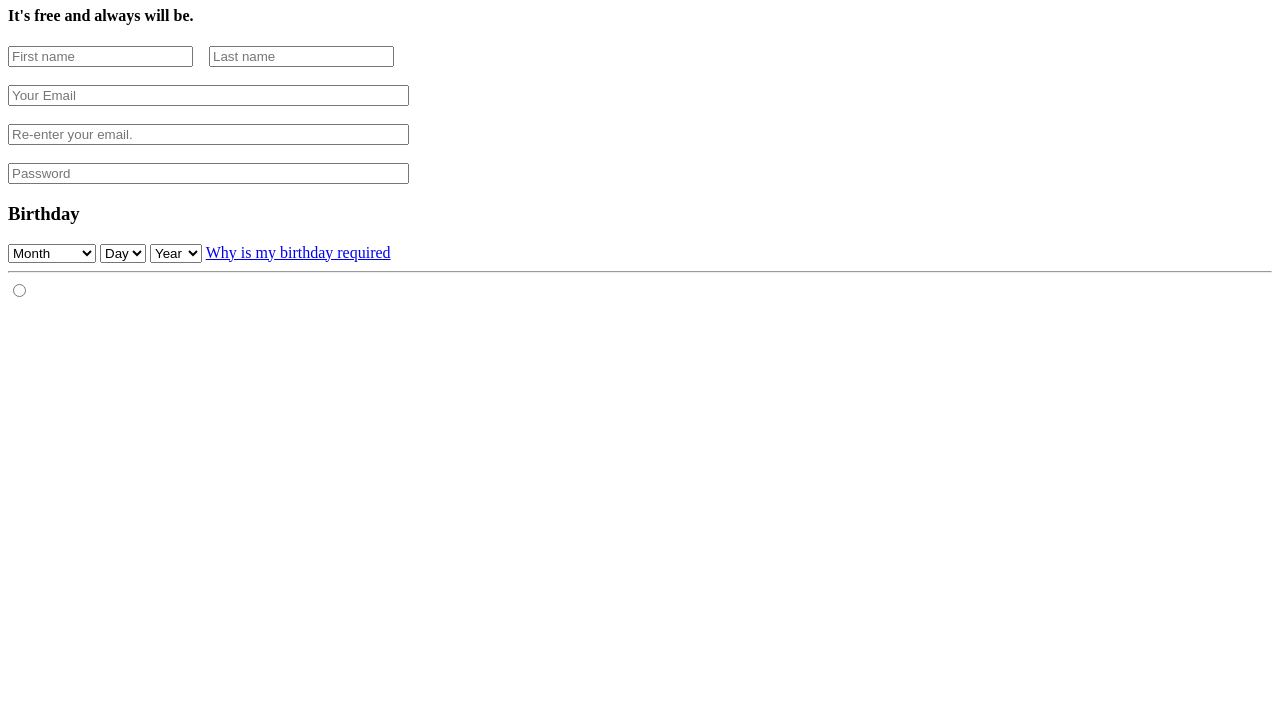
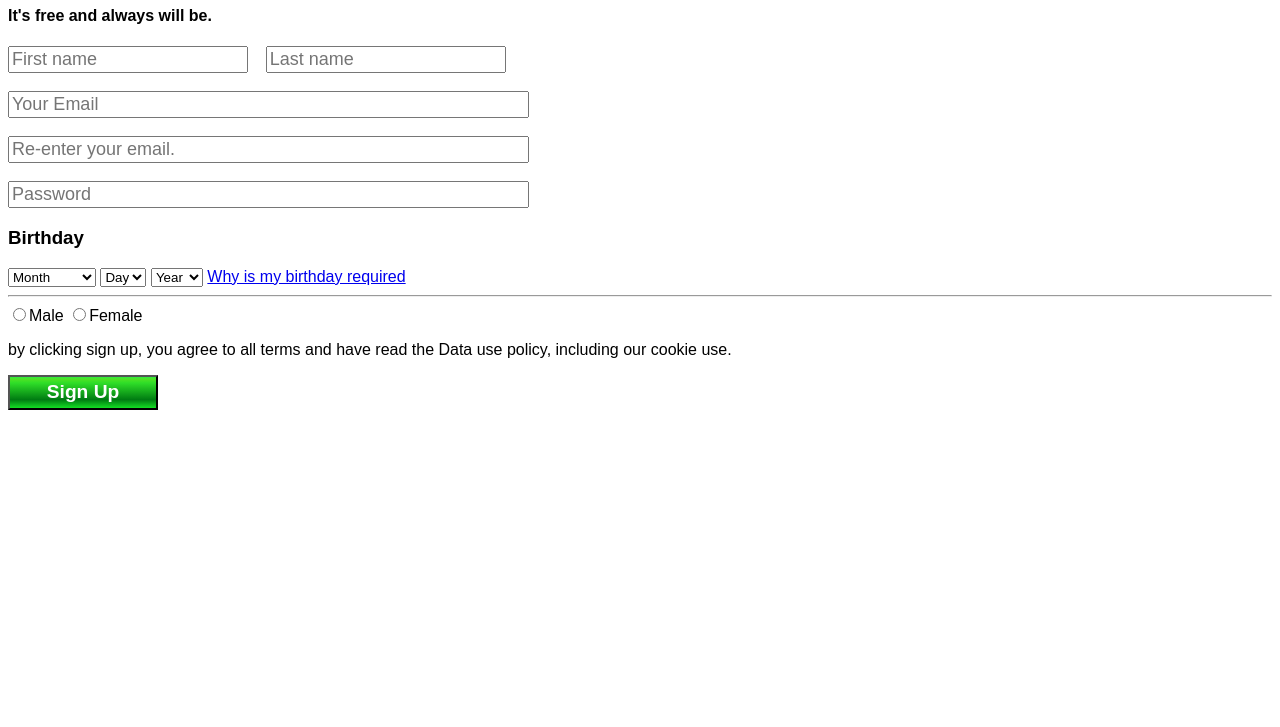
Before and after one commit to O-white1/O-white1.github.io, a plain HTML site: page Sign_up_sheet.html/sheet.html in a window 1280 px wide. Shown: the part 73-800 px from the top of the page. Drawn offline with Linux system fonts and the light colour scheme.

Commit message:
10/24 final of WEB-DES

```diff
--- a/Sign_up_sheet.html/sheet.html
+++ b/Sign_up_sheet.html/sheet.html
@@ -4,6 +4,18 @@
     <meta charset="UTF-8">
     <meta name="viewport" content="width=device-width, initial-scale=1.0">
     <title>Sign up sheet</title>
+    <style>
+
+      body {font-family:Arial, Helvetica, sans-serif;}
+      input {font-size: large;}
+      button {width: 150px; height: 35px;background: rgb(20,222,36);
+background: linear-gradient(0deg, rgba(20,222,36,1) 0%, rgba(0,124,18,1) 27%, rgba(47,222,40,1) 81%, rgba(81,226,36,1) 94%, rgba(42,236,66,1) 100%);
+      font-weight: bolder;
+      color: white;
+      text-decoration:wavy;
+      font-size: larger;}
+      h1 {text-align: center;}
+    </style>
 </head>
 <body>
     <h1>Sign Up</h1>
@@ -194,7 +206,12 @@
     </select>
     <a href="#">Why is my birthday required</a>
     <hr>
-    <input type="radio">
+    <input type="radio">Male
+    <input type="radio">Female
+    <p>by clicking sign up, you agree to all terms and
+      have read the Data use policy, including our cookie use.</p>
+    <button>Sign Up</button>
+
     </div>
 </body>
 </html>
--- a/multicss/css/mobile.css
+++ b/multicss/css/mobile.css
@@ -0,0 +1,4 @@
+@media only screen and (max-width: 480px) {
+    body {background-color: rgb(211, 211, 211);}
+    p {width: 80%}
+}
--- a/multicss/css/styles.css
+++ b/multicss/css/styles.css
@@ -0,0 +1,7 @@
+* {font-family: 'Segoe UI', Tahoma, Geneva, Verdana, sans-serif;}
+p {font-size: 18px;
+    padding: 10px;
+    background: rgba(150, 0, 0, 0.5);
+    width: 100%;
+    text-align: center;}
+body {background-color: lightcoral;}
--- a/multicss/css/tablet.css
+++ b/multicss/css/tablet.css
@@ -0,0 +1,4 @@
+@media only screen and (min-width: 481px) and (max-width: 768px) {
+    body {background: lightblue;}
+
+}
```
